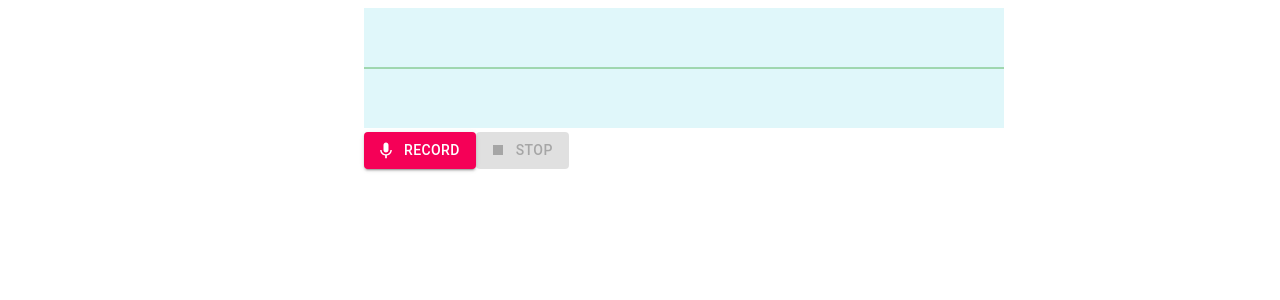
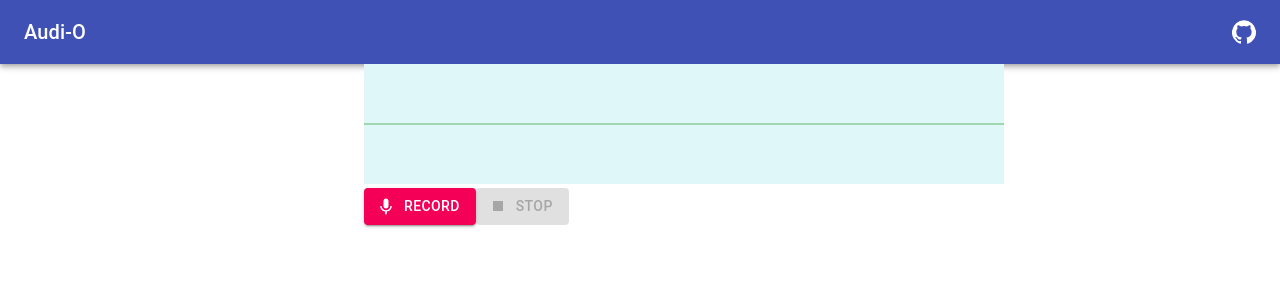
Before and after one commit to ushiboy/audi-o, a React (Create React App) app: page / in a window 1280 px wide. Shown: the top 300 px of the page. Built offline with nearby package versions, Linux system fonts and the light colour scheme.

Commit message:
add AppBar

```diff
--- /dev/null
+++ b/src/index.css
@@ -0,0 +1,4 @@
+body {
+    margin: 0;
+    padding: 0;
+}
--- a/src/index.tsx
+++ b/src/index.tsx
@@ -4,6 +4,7 @@ import ReactDOM from 'react-dom';
 import { AudioRecorder } from './infrastructures';
 import App from './presentations/App';
 import { AudioRecorderContext } from './presentations/Context';
+import './index.css';
 
 ReactDOM.render(
   <AudioRecorderContext.Provider value={new AudioRecorder()}>
--- a/src/presentations/App.tsx
+++ b/src/presentations/App.tsx
@@ -1,5 +1,14 @@
 import React, { useState } from 'react';
-import { Container } from '@material-ui/core';
+import {
+  AppBar,
+  Container,
+  IconButton,
+  Link,
+  Toolbar,
+  Typography,
+} from '@material-ui/core';
+import { createStyles, makeStyles } from '@material-ui/core/styles';
+import GitHubIcon from '@material-ui/icons/GitHub';
 
 import { AudioRecordData } from '../domains';
 
@@ -8,14 +17,43 @@ import { DeleteFileDialog } from './DeleteFileDialog';
 import { AudioRecordCard } from './AudioRecordCard';
 import { Recorder } from './Recorder';
 
+const useStyles = makeStyles(() =>
+  createStyles({
+    root: {
+      flexGrow: 1,
+    },
+    title: {
+      flexGrow: 1,
+    },
+  })
+);
+
 const App: React.FC = () => {
+  const classes = useStyles();
   const [records, setRecords] = useState<AudioRecordData[]>([]);
   const [draftRecord, setDraftRecord] = useState<AudioRecordData | null>(null);
   const [deletionTarget, setDeletionTarget] = useState<AudioRecordData | null>(
     null
   );
   return (
-    <>
+    <div className={classes.root}>
+      <AppBar position="static">
+        <Toolbar>
+          <Typography variant="h6" className={classes.title}>
+            Audi-O
+          </Typography>
+          <Link
+            href="https://github.com/ushiboy/audi-o"
+            color="inherit"
+            target="_blank"
+            rel="noopener"
+          >
+            <IconButton edge="end" color="inherit">
+              <GitHubIcon />
+            </IconButton>
+          </Link>
+        </Toolbar>
+      </AppBar>
       <Container maxWidth="sm">
         <Recorder
           onRecordedAudio={(blob) => {
@@ -60,7 +98,7 @@ const App: React.FC = () => {
           }}
         />
       ) : null}
-    </>
+    </div>
   );
 };
 
```
